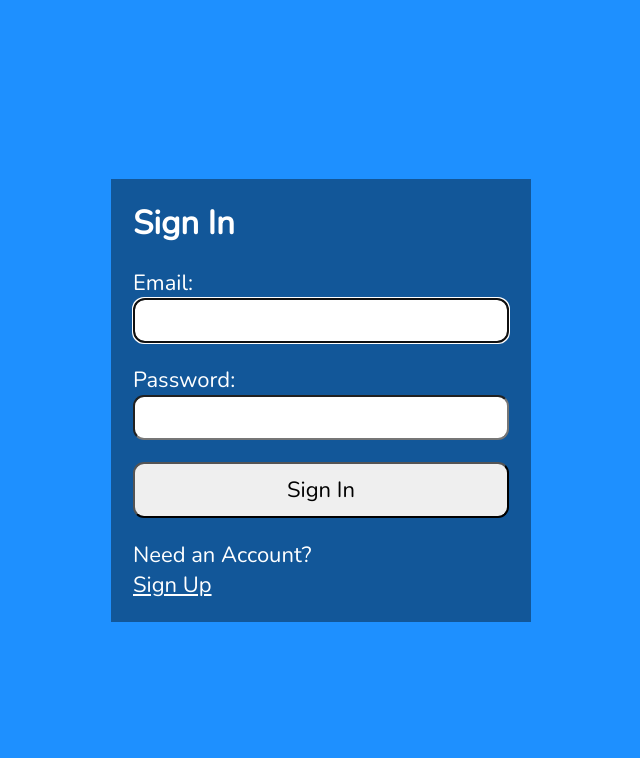
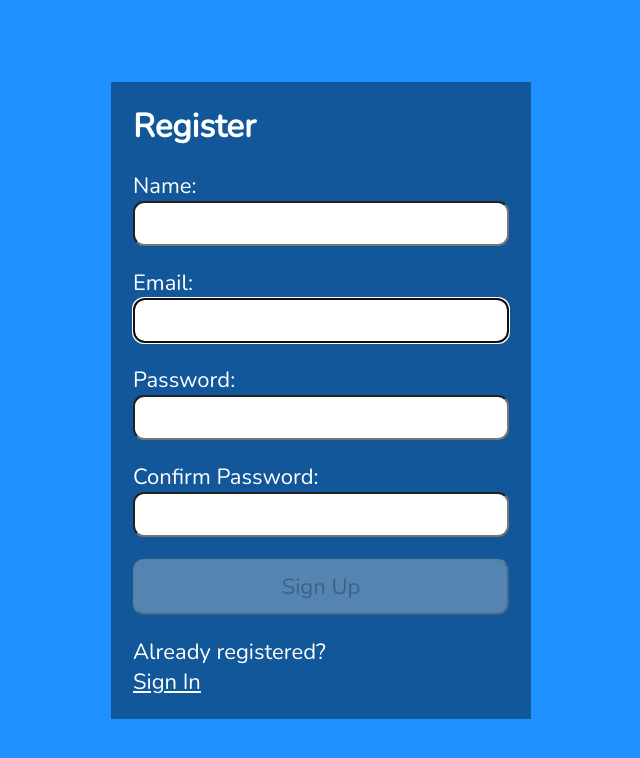
Before and after one commit to voboghure-dev/react-auth-jwt, a React (Create React App) app in the folder client/: page / in a window 1280 px wide. Shown: the top 758 px of the page, without its empty margins (319-959 px from the left). Built offline with nearby package versions, Linux system fonts and the light colour scheme.

Commit message:
Update README.md and Adjust Register.js
Signed-off-by: Tapan Kumer Das <voboghure.dev@gmail.com>

```diff
--- a/client/src/App.js
+++ b/client/src/App.js
@@ -1,11 +1,11 @@
-import Login from './Login';
-// import Register from './Register';
+// import Login from './Login';
+import Register from './Register';
 
 function App() {
   return (
     <main className="App">
-      {/* <Register /> */}
-      <Login />
+      <Register />
+      {/* <Login /> */}
     </main>
   );
 }
--- a/client/src/Register.js
+++ b/client/src/Register.js
@@ -7,23 +7,30 @@ import {
 import { FontAwesomeIcon } from '@fortawesome/react-fontawesome';
 import axios from './api/axios';
 
-const USER_REGEX = /^[A-z][A-z0-9-_]{3,23}$/;
-const PWD_REGEX = /^(?=.*[a-z])(?=.*[A-Z])(?=.*[0-9])(?=.*[!@#$%]).{8,24}$/;
+const NAME_REGEX = /^[A-z][A-z0-9-_]{3,23}$/;
+const EMAIL_REGEX = /^\w+([\.-]?\w+)*@\w+([\.-]?\w+)*(\.\w{2,3})+$/;
+const PASSWORD_REGEX =
+  /^(?=.*[a-z])(?=.*[A-Z])(?=.*[0-9])(?=.*[!@#$%]).{8,24}$/;
 const REGISTER_URL = '/register';
 
 export default function Register() {
-  const userRef = useRef();
+  const nameRef = useRef();
+  const emailRef = useRef();
   const errRef = useRef();
 
-  const [user, setUser] = useState('');
+  const [name, setName] = useState('');
   const [validName, setValidName] = useState(false);
-  const [userFocus, setUserFocus] = useState(false);
+  const [nameFocus, setNameFocus] = useState(false);
 
-  const [pwd, setPwd] = useState('');
-  const [validPwd, setValidPwd] = useState(false);
-  const [pwdFocus, setPwdFocus] = useState(false);
+  const [email, setEmail] = useState('');
+  const [validEmail, setValidEmail] = useState(false);
+  const [emailFocus, setEmailFocus] = useState(false);
 
-  const [matchPwd, setMatchPwd] = useState('');
+  const [password, setPassword] = useState('');
+  const [validPassword, setValidPassword] = useState(false);
+  const [passwordFocus, setPasswordFocus] = useState(false);
+
+  const [matchPassword, setMatchPassword] = useState('');
   const [validMatch, setValidMatch] = useState(false);
   const [matchFocus, setMatchFocus] = useState(false);
 
@@ -31,27 +38,31 @@ export default function Register() {
   const [success, setSuccess] = useState(false);
 
   useEffect(() => {
-    userRef.current.focus();
+    emailRef.current.focus();
   }, []);
 
   useEffect(() => {
-    setValidName(USER_REGEX.test(user));
-  }, [user]);
+    setValidName(NAME_REGEX.test(name));
+  }, [name]);
 
   useEffect(() => {
-    setValidPwd(PWD_REGEX.test(pwd));
-    setValidMatch(pwd === matchPwd);
-  }, [pwd, matchPwd]);
+    setValidEmail(EMAIL_REGEX.test(email));
+  }, [email]);
+
+  useEffect(() => {
+    setValidPassword(PASSWORD_REGEX.test(password));
+    setValidMatch(password === matchPassword);
+  }, [password, matchPassword]);
 
   useEffect(() => {
     setErrMsg('');
-  }, [user, pwd, matchPwd]);
+  }, [name, email, password, matchPassword]);
 
   const handleSubmit = async (e) => {
     e.preventDefault();
     // if button enabled with JS hack
-    const v1 = USER_REGEX.test(user);
-    const v2 = PWD_REGEX.test(pwd);
+    const v1 = EMAIL_REGEX.test(email);
+    const v2 = PASSWORD_REGEX.test(password);
     if (!v1 || !v2) {
       setErrMsg('Invalid Entry');
       return;
@@ -59,10 +70,10 @@ export default function Register() {
     try {
       const response = await axios.post(
         REGISTER_URL,
-        JSON.stringify({ user, pwd }),
+        JSON.stringify({ name, email, password }),
         {
           headers: { 'Content-Type': 'application/json' },
-          withCredentials: true,
+          // withCredentials: true,
         }
       );
       console.log(response?.data);
@@ -71,9 +82,10 @@ export default function Register() {
       setSuccess(true);
       //clear state and controlled inputs
       //need value attrib on inputs for this
-      setUser('');
-      setPwd('');
-      setMatchPwd('');
+      setName('');
+      setEmail('');
+      setPassword('');
+      setMatchPassword('');
     } catch (err) {
       if (!err?.response) {
         setErrMsg('No Server Response');
@@ -108,34 +120,34 @@ export default function Register() {
           </p>
           <h1>Register</h1>
           <form onSubmit={handleSubmit}>
-            <label htmlFor='username'>
-              Username:
+            <label htmlFor='name'>
+              Name:
               <FontAwesomeIcon
                 icon={faCheck}
                 className={validName ? 'valid' : 'hide'}
               />
               <FontAwesomeIcon
                 icon={faTimes}
-                className={validName || !user ? 'hide' : 'invalid'}
+                className={validName || !name ? 'hide' : 'invalid'}
               />
             </label>
             <input
               type='text'
-              id='username'
-              ref={userRef}
+              id='name'
+              ref={nameRef}
               autoComplete='off'
-              onChange={(e) => setUser(e.target.value)}
-              value={user}
+              onChange={(e) => setName(e.target.value)}
+              value={name}
               required
               aria-invalid={validName ? 'false' : 'true'}
-              aria-describedby='uidnote'
-              onFocus={() => setUserFocus(true)}
-              onBlur={() => setUserFocus(false)}
+              aria-describedby='namenote'
+              onFocus={() => setNameFocus(true)}
+              onBlur={() => setNameFocus(false)}
             />
             <p
-              id='uidnote'
+              id='namenote'
               className={
-                userFocus && user && !validName ? 'instructions' : 'offscreen'
+                nameFocus && name && !validName ? 'instructions' : 'offscreen'
               }
             >
               <FontAwesomeIcon icon={faInfoCircle} />
@@ -146,32 +158,70 @@ export default function Register() {
               Letters, numbers, underscores, hyphens allowed.
             </p>
 
+            <label htmlFor='email'>
+              Email:
+              <FontAwesomeIcon
+                icon={faCheck}
+                className={validEmail ? 'valid' : 'hide'}
+              />
+              <FontAwesomeIcon
+                icon={faTimes}
+                className={validEmail || !email ? 'hide' : 'invalid'}
+              />
+            </label>
+            <input
+              type='text'
+              id='email'
+              ref={emailRef}
+              autoComplete='off'
+              onChange={(e) => setEmail(e.target.value)}
+              value={email}
+              required
+              aria-invalid={validEmail ? 'false' : 'true'}
+              aria-describedby='emailnote'
+              onFocus={() => setEmailFocus(true)}
+              onBlur={() => setEmailFocus(false)}
+            />
+            <p
+              id='emailnote'
+              className={
+                emailFocus && email && !validEmail
+                  ? 'instructions'
+                  : 'offscreen'
+              }
+            >
+              <FontAwesomeIcon icon={faInfoCircle} />
+              Valid email address
+            </p>
+
             <label htmlFor='password'>
               Password:
               <FontAwesomeIcon
                 icon={faCheck}
-                className={validPwd ? 'valid' : 'hide'}
+                className={validPassword ? 'valid' : 'hide'}
               />
               <FontAwesomeIcon
                 icon={faTimes}
-                className={validPwd || !pwd ? 'hide' : 'invalid'}
+                className={validPassword || !password ? 'hide' : 'invalid'}
               />
             </label>
             <input
               type='password'
               id='password'
               autoComplete='off'
-              onChange={(e) => setPwd(e.target.value)}
-              value={pwd}
+              onChange={(e) => setPassword(e.target.value)}
+              value={password}
               required
-              aria-invalid={validPwd ? 'false' : 'true'}
-              aria-describedby='pwdnote'
-              onFocus={() => setPwdFocus(true)}
-              onBlur={() => setPwdFocus(false)}
+              aria-invalid={validPassword ? 'false' : 'true'}
+              aria-describedby='passwordnote'
+              onFocus={() => setPasswordFocus(true)}
+              onBlur={() => setPasswordFocus(false)}
             />
             <p
-              id='pwdnote'
-              className={pwdFocus && !validPwd ? 'instructions' : 'offscreen'}
+              id='passwordnote'
+              className={
+                passwordFocus && !validPassword ? 'instructions' : 'offscreen'
+              }
             >
               <FontAwesomeIcon icon={faInfoCircle} />
               8 to 24 characters.
@@ -187,23 +237,23 @@ export default function Register() {
               <span aria-label='percent'>%</span>
             </p>
 
-            <label htmlFor='confirm_pwd'>
+            <label htmlFor='confirm_password'>
               Confirm Password:
               <FontAwesomeIcon
                 icon={faCheck}
-                className={validMatch && matchPwd ? 'valid' : 'hide'}
+                className={validMatch && matchPassword ? 'valid' : 'hide'}
               />
               <FontAwesomeIcon
                 icon={faTimes}
-                className={validMatch || !matchPwd ? 'hide' : 'invalid'}
+                className={validMatch || !matchPassword ? 'hide' : 'invalid'}
               />
             </label>
             <input
               type='password'
-              id='confirm_pwd'
+              id='confirm_password'
               autoComplete='off'
-              onChange={(e) => setMatchPwd(e.target.value)}
-              value={matchPwd}
+              onChange={(e) => setMatchPassword(e.target.value)}
+              value={matchPassword}
               required
               aria-invalid={validMatch ? 'false' : 'true'}
               aria-describedby='confirmnote'
@@ -221,7 +271,9 @@ export default function Register() {
             </p>
 
             <button
-              disabled={!validName || !validPwd || !validMatch ? true : false}
+              disabled={
+                !validEmail || !validPassword || !validMatch ? true : false
+              }
             >
               Sign Up
             </button>
```
Also changed, not shown: 1 other file (tests, documents, lock files or other folders).
